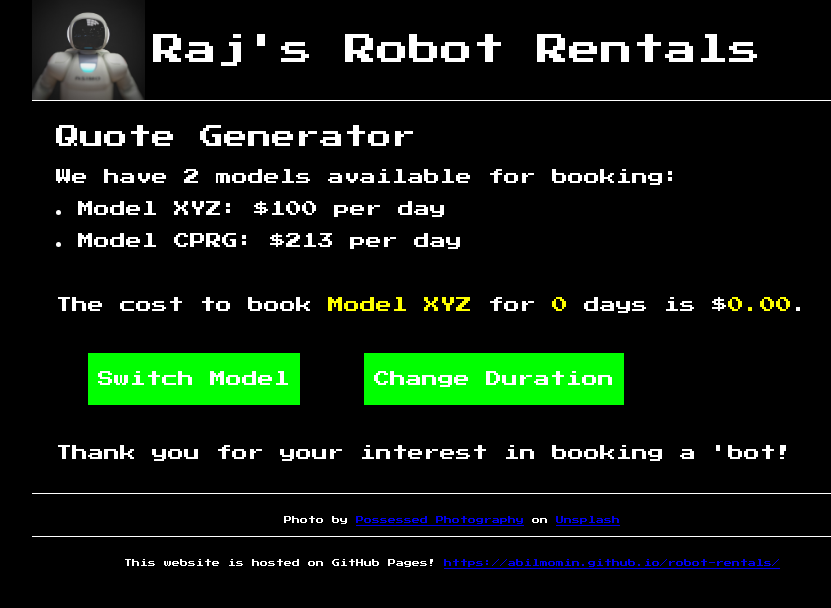
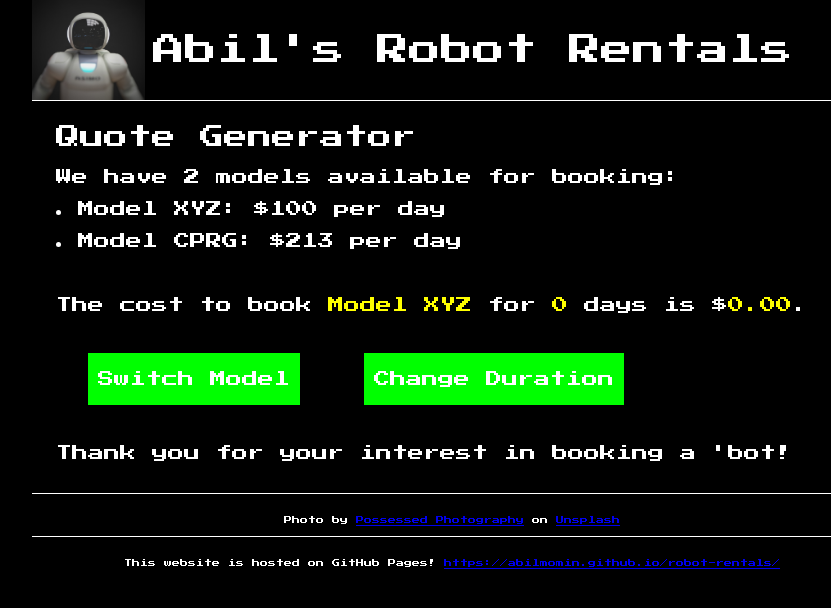
Before and after one commit to abilmomin/robot-rentals, a plain HTML site: page index.html in a window 1280 px wide. Shown: the whole page, without its empty margins (188-1019 px from the left). Drawn offline with Linux system fonts and the light colour scheme.

Commit message:
final version

```diff
--- a/index.html
+++ b/index.html
@@ -22,7 +22,7 @@
         src="images/robot.jpg"
         alt="photo of a white plastic robot witha black background"
       />
-      <h1>Raj's Robot Rentals</h1>
+      <h1>Abil's Robot Rentals</h1>
     </header>
     <main>
       <h2>Quote Generator</h2>
```
